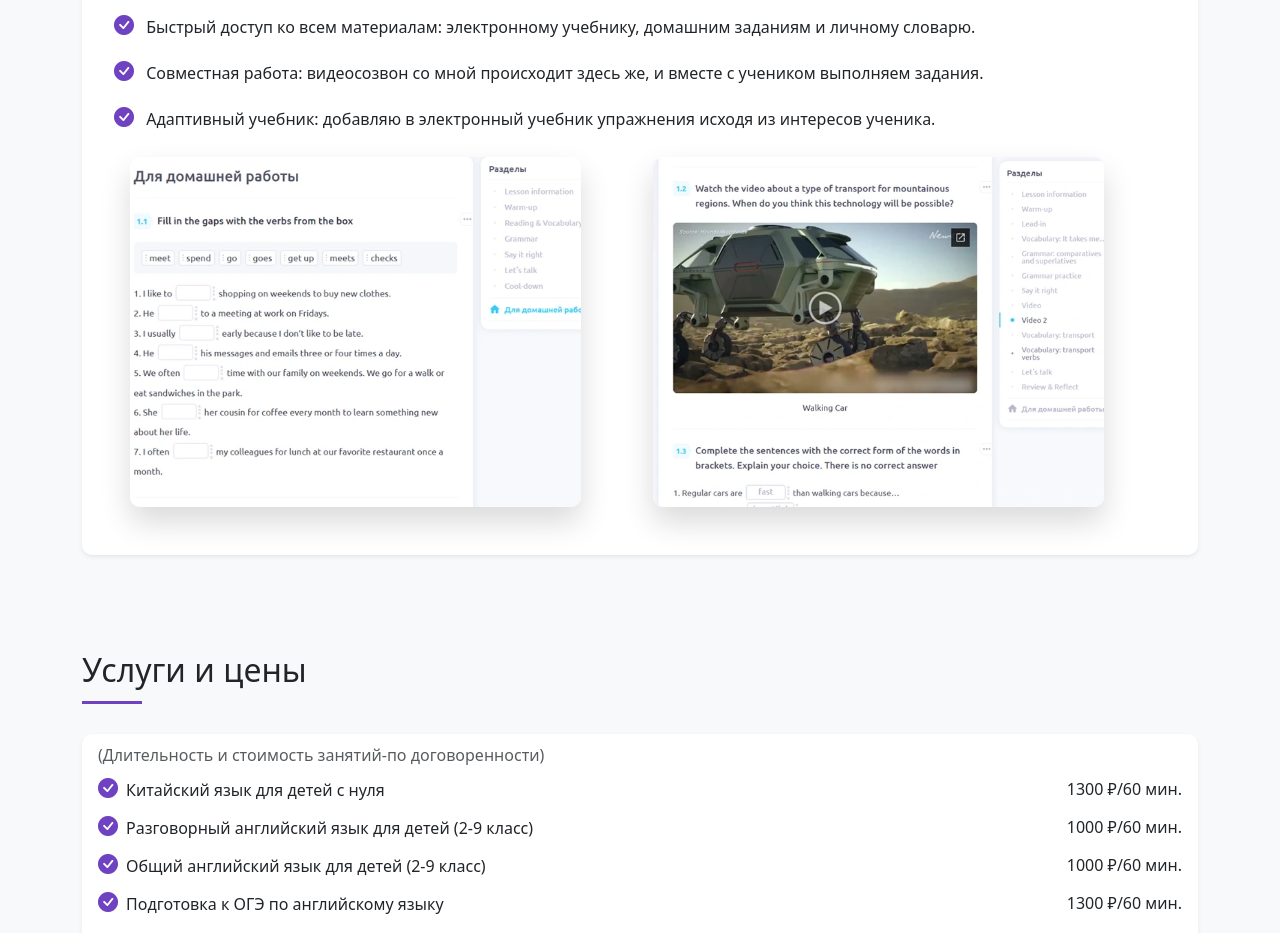
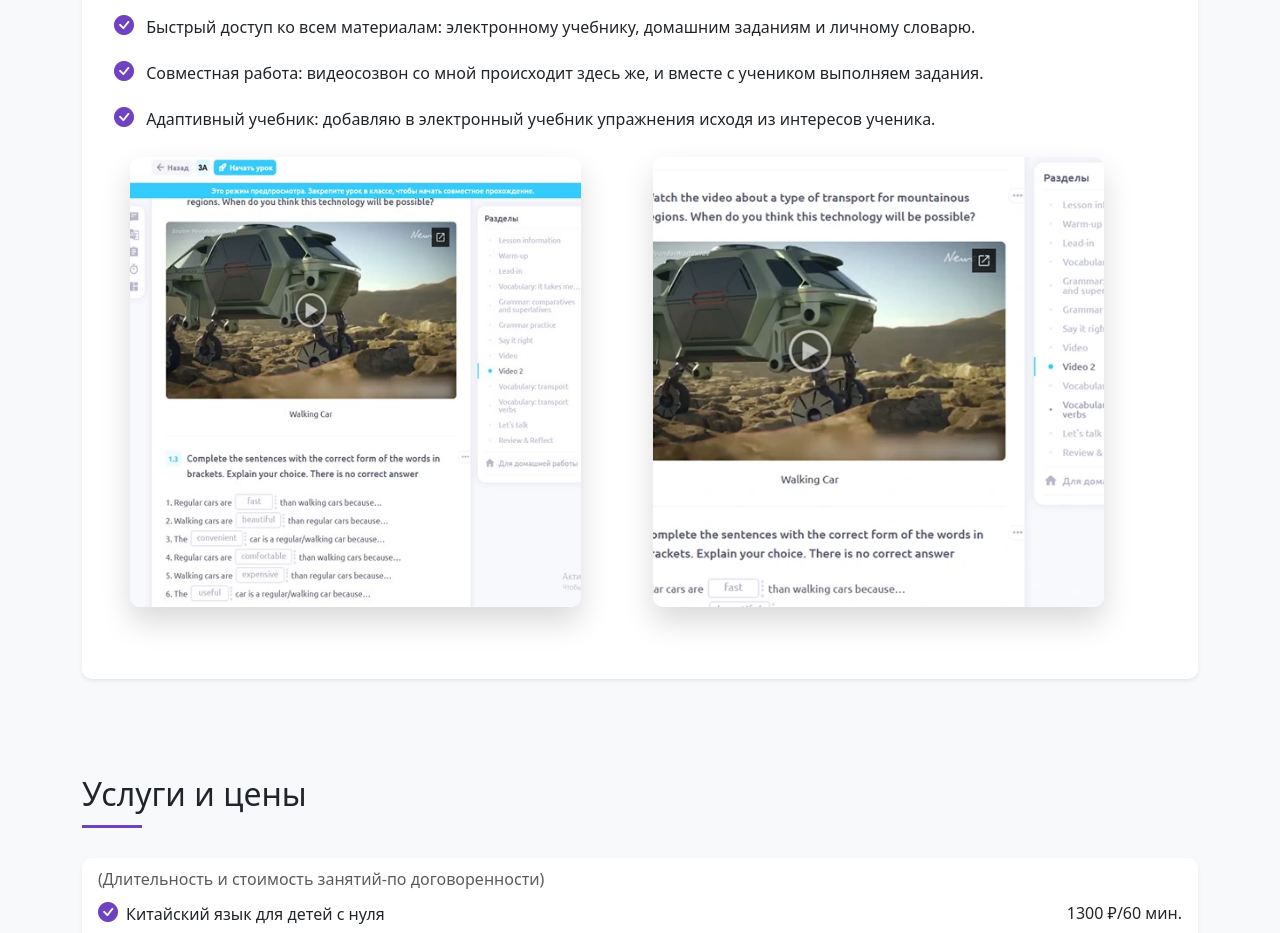
Before and after one commit to sudo-ascend/Gracheva_Daria, a plain HTML site: page index.html in a window 1280 px wide. Shown: the part 1932-2865 px from the top of the page. Drawn offline with nearby package versions, Linux system fonts and the light colour scheme.

Commit message:
test commit

```diff
--- a/index.html
+++ b/index.html
@@ -218,15 +218,15 @@
                     </ul>
                 </div>
                 <div class="row mb-5 align-items-stretch">
-                    <div class="col-lg-5 mb-4 ms-5 mb-lg-0">
-                        <img src="https://sudo-ascend.github.io/Gracheva_Daria/images/р1.webp" alt="Интерфейс платформы Progress me для изучения английского языка"
+                    <div class="col-lg-5 mb-4 ms-5">
+                        <img src="https://sudo-ascend.github.io/Gracheva_Daria/images/р3.jpg" alt="Интерфейс платформы Progress me для изучения английского языка"
                                     class="img-fluid main-photo mb-4 mb-md-0 flex-grow-1 content-fade-in"
-                                    style="height: 350px; object-fit: cover;">
+                                    style="height: 450px; object-fit: cover;">
                     </div>
-                    <div class="col-lg-5 mb-4 ms-5 mb-lg-0">
+                    <div class="col-lg-5 mb-4 ms-5">
                         <img src="https://sudo-ascend.github.io/Gracheva_Daria/images/р2.webp" alt="Пример учебных материалов на платформе Progress me"
                                     class="img-fluid main-photo mb-4 mb-md-0 flex-grow-1 content-fade-in"
-                                    style="height: 350px; object-fit: cover;">
+                                    style="height: 450px; object-fit: cover;">
                     </div>
                 </div>
             </div>
```
Also changed, not shown: images/р3.jpg (added).
